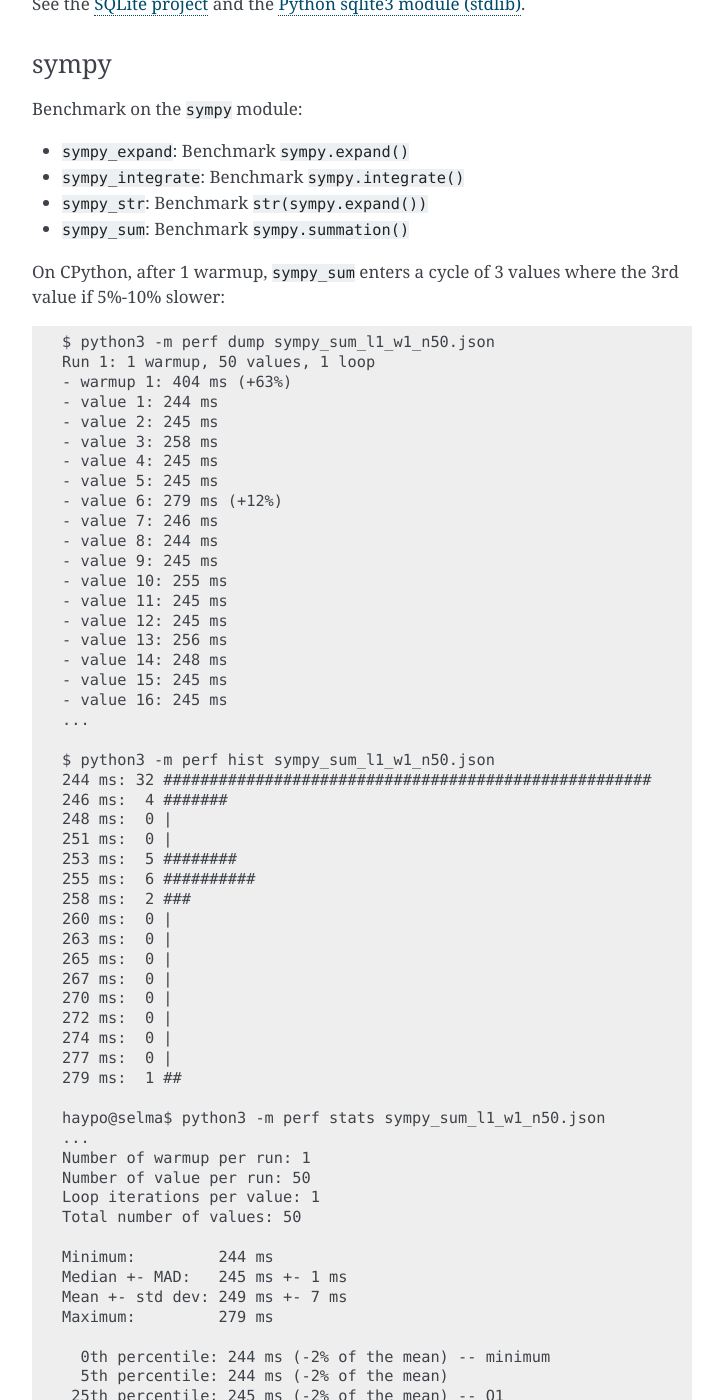
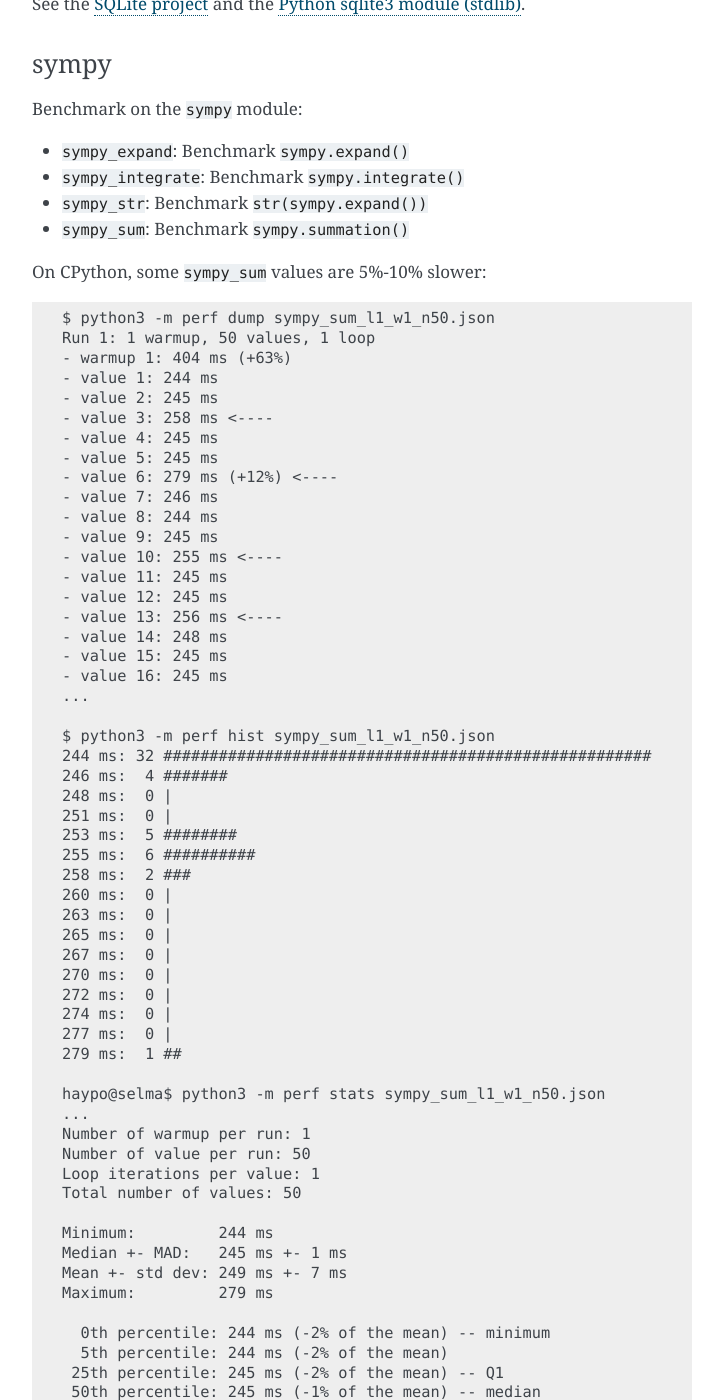
Before and after one commit to python/pyperformance, a Sphinx documentation site: the page built from doc/benchmarks.rst, in a window 1280 px wide and 1400 px high, scrolled down 14838 px. Shown: the whole window, without its empty margins (388-1111 px from the left). Built offline with Sphinx 7.4.7, drawn with Linux system fonts in a browser that asks for light colours; some of the changed text lies outside the part shown.

Commit message:
doc: sympy_sum

```diff
--- a/doc/benchmarks.rst
+++ b/doc/benchmarks.rst
@@ -703,25 +703,24 @@
 * ``sympy_str``: Benchmark ``str(sympy.expand())``
 * ``sympy_sum``: Benchmark ``sympy.summation()``
 
-On CPython, after 1 warmup, ``sympy_sum`` enters a cycle of 3 values where
-the 3rd value if 5%-10% slower::
+On CPython, some ``sympy_sum`` values are 5%-10% slower::
 
     $ python3 -m perf dump sympy_sum_l1_w1_n50.json
     Run 1: 1 warmup, 50 values, 1 loop
     - warmup 1: 404 ms (+63%)
     - value 1: 244 ms
     - value 2: 245 ms
-    - value 3: 258 ms
+    - value 3: 258 ms <----
     - value 4: 245 ms
     - value 5: 245 ms
-    - value 6: 279 ms (+12%)
+    - value 6: 279 ms (+12%) <----
     - value 7: 246 ms
     - value 8: 244 ms
     - value 9: 245 ms
-    - value 10: 255 ms
+    - value 10: 255 ms <----
     - value 11: 245 ms
     - value 12: 245 ms
-    - value 13: 256 ms
+    - value 13: 256 ms <----
     - value 14: 248 ms
     - value 15: 245 ms
     - value 16: 245 ms
```
